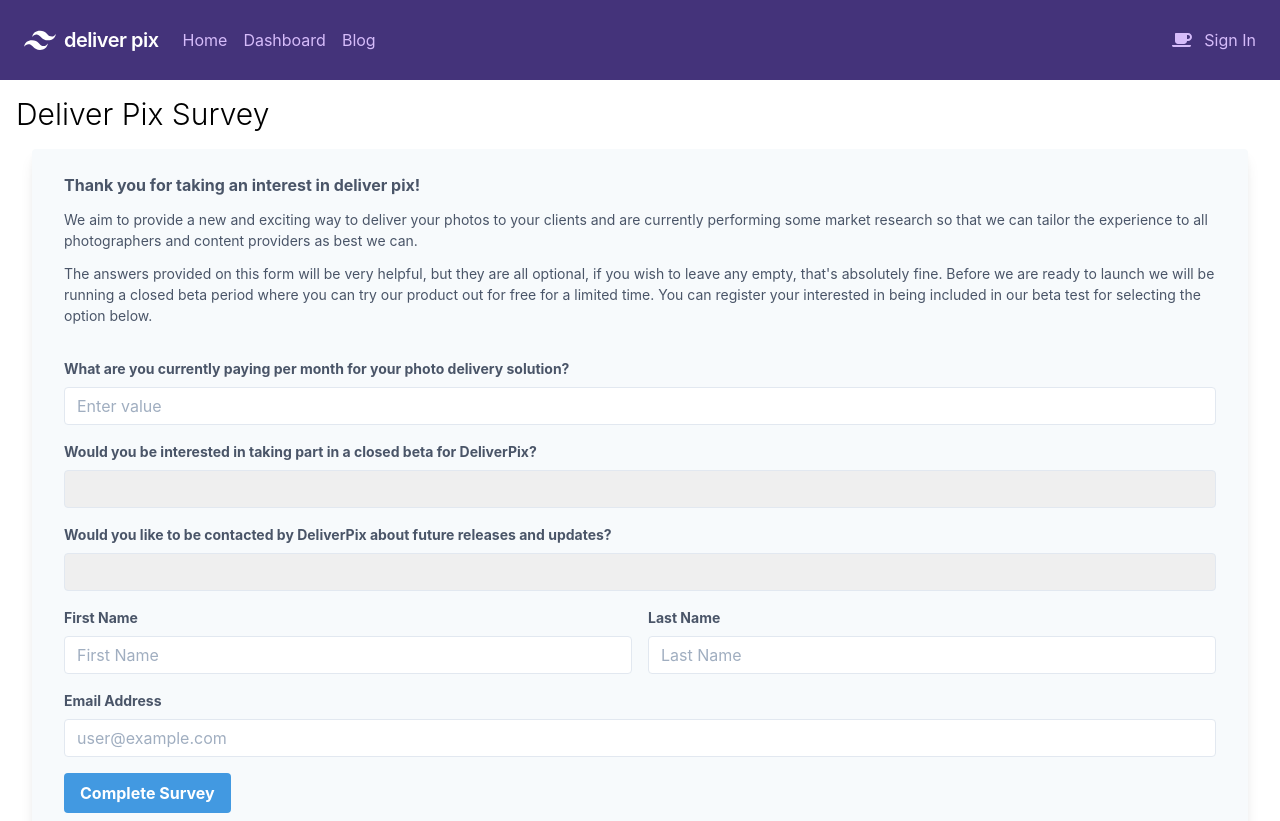
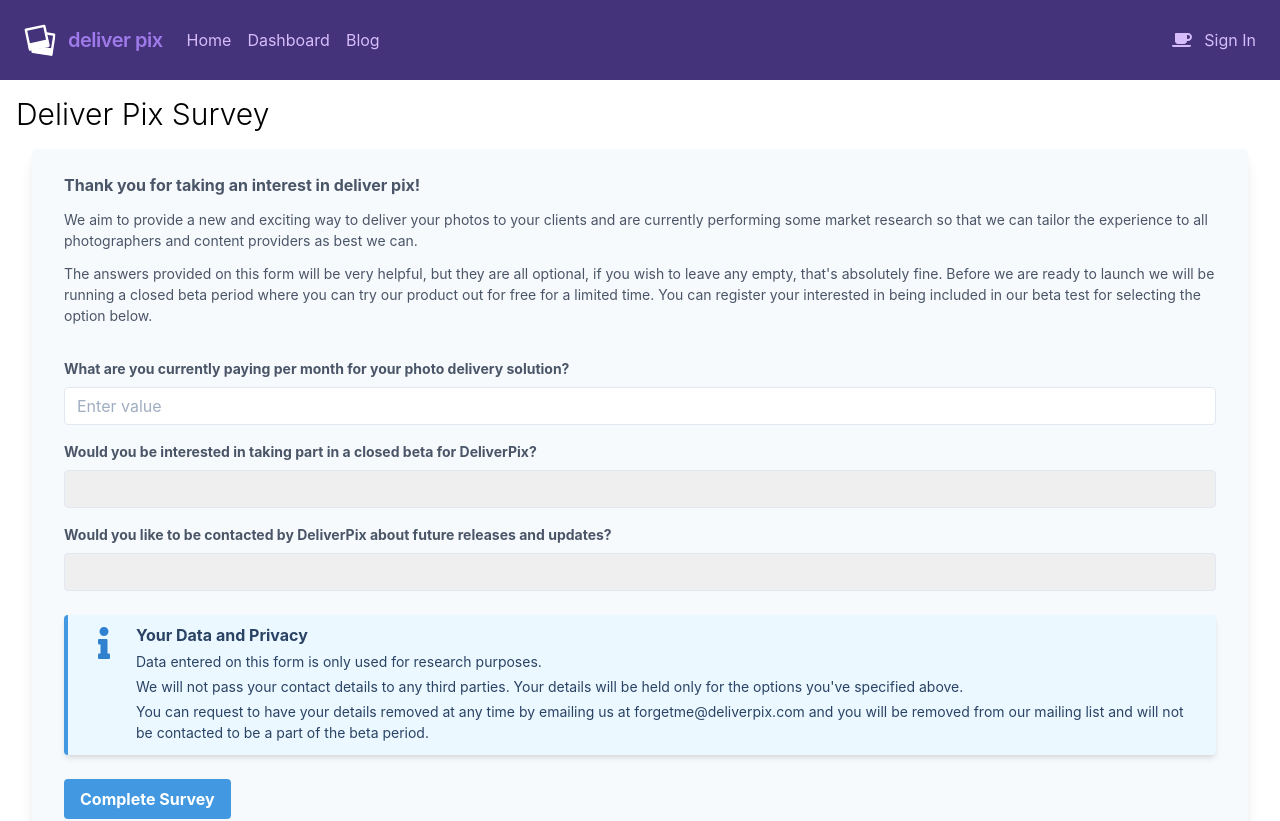
Before and after one commit to NetworkMonk/deliverpix-webapplication, a React (Create React App) app: page /survey-2020 in a window 1280 px wide. Shown: the top 821 px of the page. Built offline with nearby package versions, Linux system fonts and the light colour scheme.

Commit message:
Created input values and custom icon.
Also expanded data privacy on survey form and added an alert component.

```diff
--- /dev/null
+++ b/src/components/common/Alert.js
@@ -0,0 +1,48 @@
+import React from "react";
+import { FontAwesomeIcon } from "@fortawesome/react-fontawesome";
+import PropTypes from "prop-types";
+
+function Alert(props) {
+  const { children, color, title, icon } = props;
+
+  return (
+    <div
+      className={
+        "bg-" +
+        color +
+        "-100 border-l-4 border-" +
+        color +
+        "-500 rounded text-" +
+        color +
+        "-900 px-4 py-2 shadow-md"
+      }
+      role="alert"
+    >
+      <div className="flex">
+        <div className={"py-1 text-" + color + "-600"}>
+          <FontAwesomeIcon icon={icon} size="2x" fixedWidth className="mr-3" />
+        </div>
+        <div>
+          <p className="font-bold">{title}</p>
+          {children}
+        </div>
+      </div>
+    </div>
+  );
+}
+
+Alert.propTypes = {
+  children: PropTypes.any,
+  color: PropTypes.string,
+  title: PropTypes.string,
+  icon: PropTypes.string,
+};
+
+Alert.defaultProps = {
+  children: {},
+  color: "teal",
+  title: "Alert",
+  icon: "info",
+};
+
+export default Alert;
--- a/src/components/nav/Nav.js
+++ b/src/components/nav/Nav.js
@@ -3,17 +3,91 @@ import { Link } from "react-router-dom";
 import { FontAwesomeIcon } from "@fortawesome/react-fontawesome";
 
 function Nav() {
+  const iconStyle = {
+    width: "2rem",
+  };
+
   return (
     <nav className="flex items-center justify-between flex-wrap bg-purple-900 p-6">
-      <div className="flex items-center flex-shrink-0 text-white mr-6">
+      <div className="flex items-center flex-shrink-0 text-purple-500 mr-6">
         <svg
-          className="fill-current h-8 w-8 mr-2"
-          width="54"
-          height="54"
-          viewBox="0 0 54 54"
+          id="Layer_1"
+          data-name="Layer 1"
           xmlns="http://www.w3.org/2000/svg"
+          viewBox="0 0 1000 1000"
+          style={iconStyle}
+          className="mr-3"
         >
-          <path d="M13.5 22.1c1.8-7.2 6.3-10.8 13.5-10.8 10.8 0 12.15 8.1 17.55 9.45 3.6.9 6.75-.45 9.45-4.05-1.8 7.2-6.3 10.8-13.5 10.8-10.8 0-12.15-8.1-17.55-9.45-3.6-.9-6.75.45-9.45 4.05zM0 38.3c1.8-7.2 6.3-10.8 13.5-10.8 10.8 0 12.15 8.1 17.55 9.45 3.6.9 6.75-.45 9.45-4.05-1.8 7.2-6.3 10.8-13.5 10.8-10.8 0-12.15-8.1-17.55-9.45-3.6-.9-6.75.45-9.45 4.05z" />
+          <defs>
+            <style>
+              {
+                ".cls-1{fill:#fff;}.cls-2{mask:url(#mask);}.cls-3{filter:url(#luminosity-invert-noclip);}"
+              }
+            </style>
+            <filter
+              id="luminosity-invert-noclip"
+              x="9.44"
+              y="10.43"
+              width="977.77"
+              height="986.07"
+              filterUnits="userSpaceOnUse"
+              colorInterpolationFilters="sRGB"
+            >
+              <feColorMatrix
+                values="-1 0 0 0 1 0 -1 0 0 1 0 0 -1 0 1 0 0 0 1 0"
+                result="invert"
+              />
+              <feFlood floodColor="#fff" result="bg" />
+              <feBlend in="invert" in2="bg" />
+            </filter>
+            <mask
+              id="mask"
+              x="9.44"
+              y="10.43"
+              width="977.77"
+              height="986.07"
+              maskUnits="userSpaceOnUse"
+            >
+              <g className="cls-3">
+                <path
+                  shapeRendering="crisp"
+                  className="cls-1"
+                  d="M173.87,782.61a7,7,0,0,1-6.7-5.48L47.07,167.44a6.9,6.9,0,0,1,5.35-8L618,48.05a6.85,6.85,0,0,1,8,5.36L746,663.1a6.89,6.89,0,0,1-5.35,8L175.15,782.48A6.25,6.25,0,0,1,173.87,782.61Z"
+                />
+                <path
+                  className="cls-1"
+                  d="M595.09,90.78,703.31,640.22,198,739.75,89.8,190.31,595.09,90.78m24.15-80.35a44.23,44.23,0,0,0-8.52.83L45.18,122.66a44.42,44.42,0,0,0-34.9,52L130.37,784.37a44.48,44.48,0,0,0,43.5,35.74,43.65,43.65,0,0,0,8.53-.84l565.53-111.4a44.41,44.41,0,0,0,34.9-52L662.74,46.16a44.47,44.47,0,0,0-43.5-35.73Z"
+                />
+              </g>
+            </mask>
+          </defs>
+          <title>Artboard 1</title>
+          <g className="cls-2">
+            <path
+              className="cls-1"
+              d="M399,284.85l508.92,78.92L822.05,917.15,313.13,838.23,399,284.85M373.33,205.5A44.47,44.47,0,0,0,329.54,243L234.31,857.08a44.43,44.43,0,0,0,37,50.56L840.9,996a43.17,43.17,0,0,0,6.77.53A44.47,44.47,0,0,0,891.46,959l95.23-614.07a44.43,44.43,0,0,0-37-50.56L380.1,206a43.17,43.17,0,0,0-6.77-.53Z"
+            />
+            <rect
+              className="cls-1"
+              x="465"
+              y="501.65"
+              width="216.58"
+              height="646"
+              transform="translate(-329.48 1264.79) rotate(-81.18)"
+            />
+          </g>
+          <path
+            className="cls-1"
+            d="M604.56,102.23,722,649.78l-503.56,108L101,210.22l503.55-108M628.1,21.48a44.32,44.32,0,0,0-9.24,1L55.27,143.32a44.43,44.43,0,0,0-34,52.6l130.3,607.6a44.32,44.32,0,0,0,52.6,34L767.73,716.68a44.43,44.43,0,0,0,34-52.6L671.46,56.49a44.47,44.47,0,0,0-43.36-35Z"
+          />
+          <rect
+            className="cls-1"
+            x="133.59"
+            y="543.9"
+            width="646"
+            height="216.58"
+            transform="translate(-126.6 110.24) rotate(-12.1)"
+          />
         </svg>
         <span className="font-semibold text-xl tracking-tight">
           deliver pix
--- a/src/components/survey2020/Survey2020.js
+++ b/src/components/survey2020/Survey2020.js
@@ -1,28 +1,37 @@
-import React from "react";
+import React, { useState } from "react";
 import PageTitle from "../common/PageTitle";
 import Container from "../common/Container";
 import TextInput from "../form/TextInput";
 import Button from "../form/Button";
 import SelectInput from "../form/SelectInput";
 import NumberInput from "../form/NumberInput";
+import Alert from "../common/Alert";
 
 function Survey2020() {
+  const [currentValue, setCurrentValue] = useState("");
+  const [contactClosedBeta, setContactClosedBeta] = useState("");
+  const [contactFutureUpdates, setContactFutureUpdate] = useState("");
+  const [emailAddress, setEmailAddress] = useState("");
+  const [firstName, setFirstName] = useState("");
+  const [lastName, setLastName] = useState("");
+
   const submit = () => {
-    console.log("Button is clicked");
+    var formValues = {
+      currentValue,
+      contactClosedBeta,
+      contactFutureUpdates,
+      emailAddress,
+      firstName,
+      lastName,
     };
-
-  const change = () => {
-    console.log("CHANGED");
+    console.log(formValues);
   };
 
   return (
     <div>
       <PageTitle>Deliver Pix Survey</PageTitle>
       <Container>
-        <form
-          className="bg-gray-100 shadow-lg rounded px-8 pt-6 pb-8 mb-4"
-          onChange={change}
-        >
+        <form className="bg-gray-100 shadow-lg rounded px-8 pt-6 pb-8 mb-4">
           <div className="mb-8">
             <p className="mb-3 font-bold text-gray-700">
               Thank you for taking an interest in deliver pix!
@@ -47,6 +56,8 @@ function Survey2020() {
               id="currently-pay"
               label="What are you currently paying per month for your photo delivery solution?"
               placeholder="Enter value"
+              value={currentValue}
+              onChange={(e) => setCurrentValue(e.target.value)}
             ></NumberInput>
           </div>
           <div className="mb-4">
@@ -54,6 +65,8 @@ function Survey2020() {
               id="beta-interest"
               label="Would you be interested in taking part in a closed beta for DeliverPix?"
               options={[{ value: "" }, { value: "Yes" }, { value: "No" }]}
+              value={contactClosedBeta}
+              onChange={(e) => setContactClosedBeta(e.target.value)}
             ></SelectInput>
           </div>
           <div className="mb-4">
@@ -61,7 +74,20 @@ function Survey2020() {
               id="deliverpix-contact"
               label="Would you like to be contacted by DeliverPix about future releases and updates?"
               options={[{ value: "" }, { value: "Yes" }, { value: "No" }]}
+              value={contactFutureUpdates}
+              onChange={(e) => setContactFutureUpdate(e.target.value)}
             ></SelectInput>
+          </div>
+          {(contactFutureUpdates === "Yes" || contactClosedBeta === "Yes") && (
+            <div>
+              <div className="mb-4">
+                <TextInput
+                  id="emailAddress"
+                  label="Email Address"
+                  placeholder="user@example.com"
+                  value={emailAddress}
+                  onChange={(e) => setEmailAddress(e.target.value)}
+                ></TextInput>
               </div>
               <div className="mb-4 grid grid-cols-1 md:grid-cols-2 gap-4">
                 <div>
@@ -69,6 +95,8 @@ function Survey2020() {
                     id="firstName"
                     label="First Name"
                     placeholder="First Name"
+                    value={firstName}
+                    onChange={(e) => setFirstName(e.target.value)}
                   ></TextInput>
                 </div>
                 <div>
@@ -76,44 +104,38 @@ function Survey2020() {
                     id="lastName"
                     label="Last Name"
                     placeholder="Last Name"
+                    value={lastName}
+                    onChange={(e) => setLastName(e.target.value)}
                   ></TextInput>
                 </div>
               </div>
-          <div className="mb-4">
-            <TextInput
-              id="emailAddress"
-              label="Email Address"
-              placeholder="user@example.com"
-            ></TextInput>
+            </div>
+          )}
+          <div className="my-6">
+            <Alert title="Your Data and Privacy" icon="info" color="blue">
+              <p className="text-sm my-1">
+                Data entered on this form is only used for research purposes.
+              </p>
+              <p className="text-sm my-1">
+                We will not pass your contact details to any third parties. Your
+                details will be held only for the options you've specified
+                above.
+              </p>
+              <p className="text-sm my-1">
+                You can request to have your details removed at any time by
+                emailing us at{" "}
+                <a href="mailto:forgetme@deliverpix.com">
+                  forgetme@deliverpix.com
+                </a>{" "}
+                and you will be removed from our mailing list and will not be
+                contacted to be a part of the beta period.
+              </p>
+            </Alert>
           </div>
           <div className="mb-4">
             <Button id="submit" onClick={submit}>
               Complete Survey
             </Button>
-          </div>
-          <div
-            class="bg-teal-100 border-l-4 border-teal-500 rounded text-teal-900 px-4 py-2 shadow-md"
-            role="alert"
-          >
-            <div class="flex">
-              <div class="py-1">
-                <svg
-                  class="fill-current h-6 w-6 text-teal-500 mr-4"
-                  xmlns="http://www.w3.org/2000/svg"
-                  viewBox="0 0 20 20"
-                >
-                  <path d="M2.93 17.07A10 10 0 1 1 17.07 2.93 10 10 0 0 1 2.93 17.07zm12.73-1.41A8 8 0 1 0 4.34 4.34a8 8 0 0 0 11.32 11.32zM9 11V9h2v6H9v-4zm0-6h2v2H9V5z" />
-                </svg>
-              </div>
-              <div>
-                <p class="font-bold">Your Data and Privacy</p>
-                <p class="text-sm">
-                  We will not pass your contact details to any third parties.
-                  Your details will be held only for the options you've
-                  specified above.
-                </p>
-              </div>
-            </div>
           </div>
         </form>
       </Container>
--- a/src/icon-library/IconLibrary.js
+++ b/src/icon-library/IconLibrary.js
@@ -1,9 +1,14 @@
 import { library } from "@fortawesome/fontawesome-svg-core";
 import { fab } from "@fortawesome/free-brands-svg-icons";
-import { faCheckSquare, faCoffee } from "@fortawesome/free-solid-svg-icons";
+import {
+  faCheckSquare,
+  faCoffee,
+  faInfo,
+  faInfoCircle,
+} from "@fortawesome/free-solid-svg-icons";
 
 function IconLibrary() {
-  library.add(fab, faCheckSquare, faCoffee);
+  library.add(fab, faCheckSquare, faCoffee, faInfo, faInfoCircle);
 }
 
 export default IconLibrary;
```
Also changed, not shown: src/components/form/NumberInput.js (+7 -1 lines), src/components/form/PasswordInput.js (+7 -1 lines), src/components/form/SelectInput.js (+7 -1 lines), src/components/form/TextInput.js (+7 -1 lines). Lines whose indentation alone changed are shown as unchanged.
